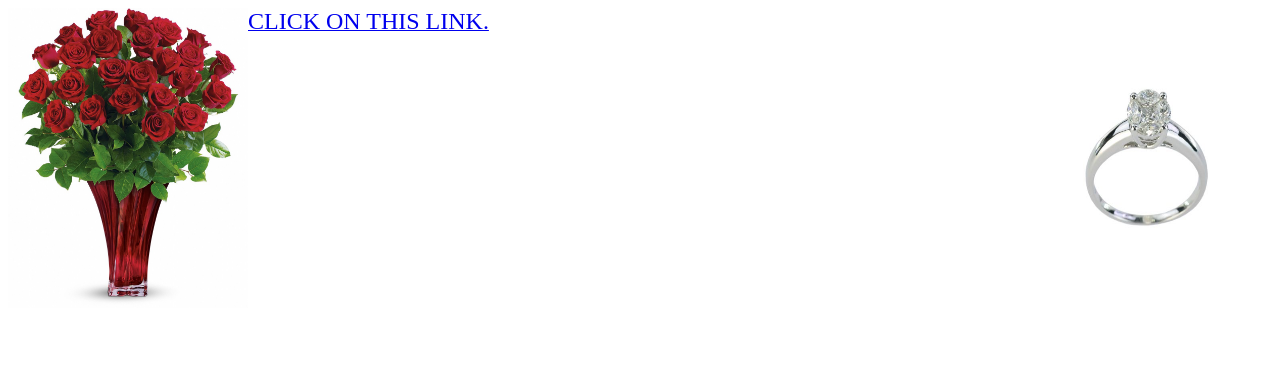
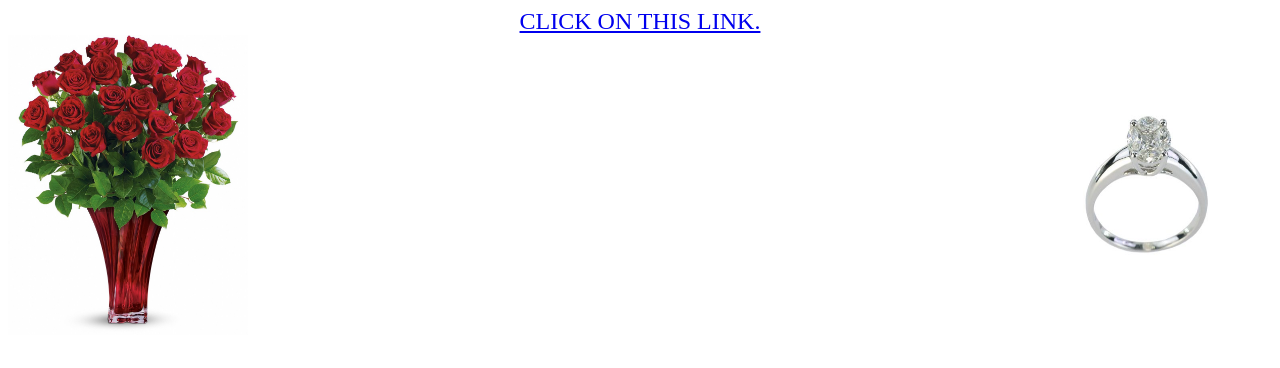
Before and after one commit to largebananapants/largebananapants.github.io, a plain HTML site: page index.html in a window 1280 px wide. Drawn offline with Linux system fonts and the light colour scheme.

Commit message:
Update index.html

```diff
--- a/index.html
+++ b/index.html
@@ -2,7 +2,7 @@
 <html>
 <head>
   <title>bruh</title>
-  <h><a href="https://imgur.com/a/TO4qg1j/" target="_blank"><font size="+2">CLICK ON THIS LINK.</font></a></h>
+  <h><a href="https://imgur.com/a/TO4qg1j/" target="_blank"><font size="+2"><center>CLICK ON THIS LINK.</center></font></a></h>
 </head>
 <body>
 
```
